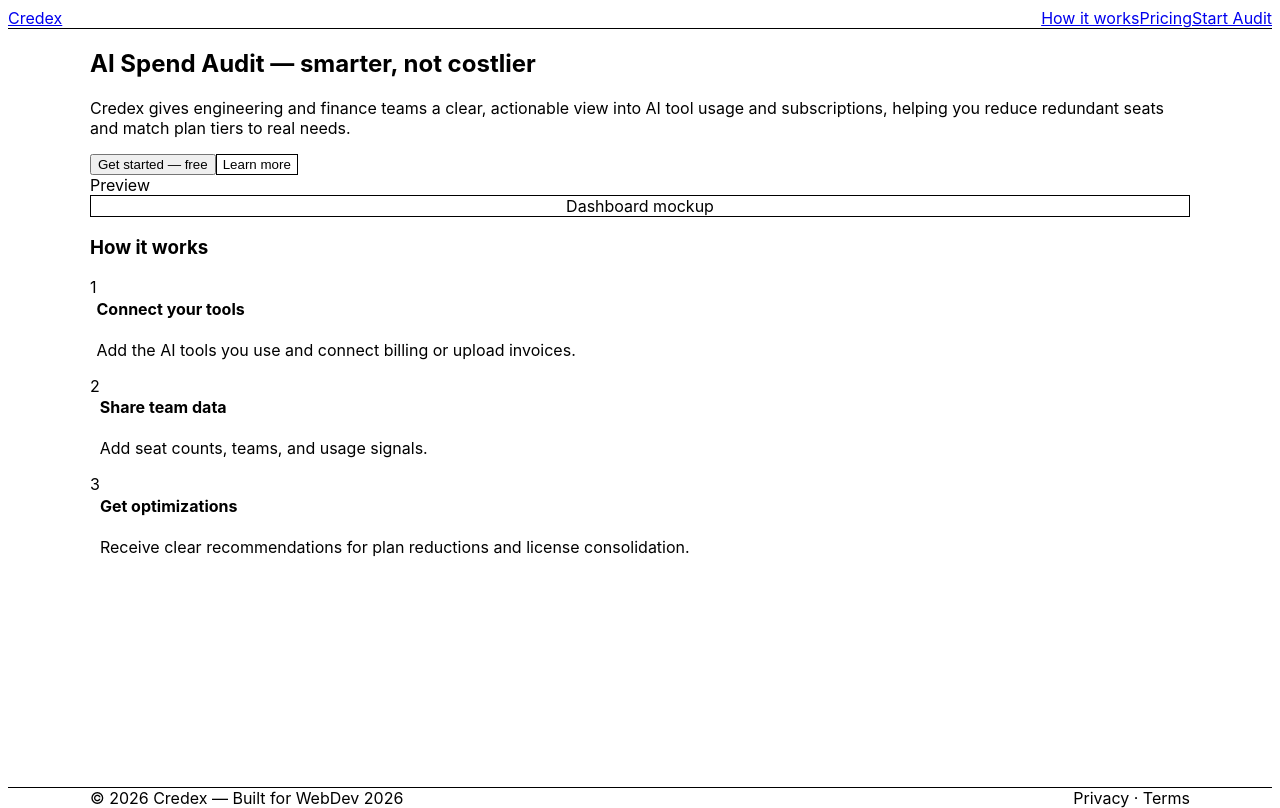
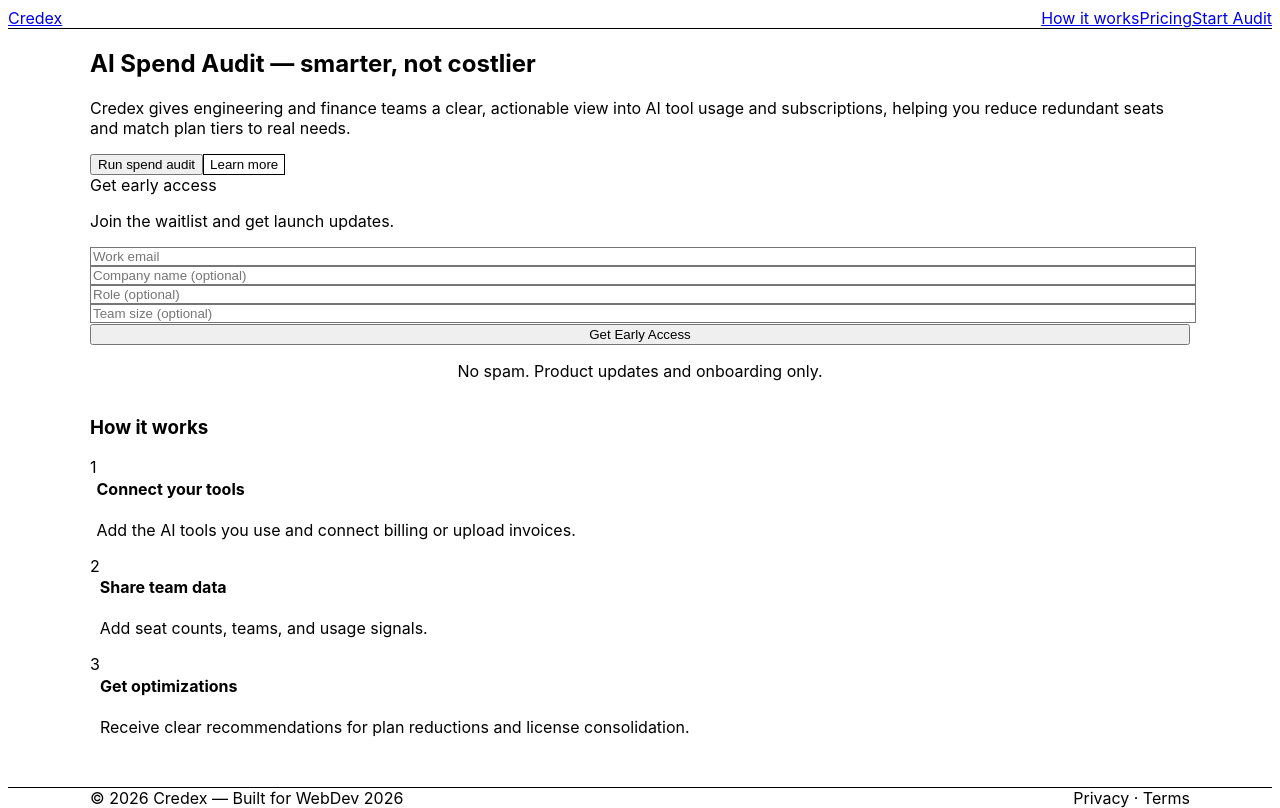
Before and after one commit to mahendra-harijan/stackaudit, a Next.js app: page / in a window 1280 px wide. Built offline with nearby package versions, Linux system fonts and the light colour scheme.

Commit message:
feat: add landing page lead capture form with loading and error states

```diff
--- a/components/Hero.tsx
+++ b/components/Hero.tsx
@@ -1,5 +1,6 @@
 import React from 'react'
 import {Button} from './ui/Button'
+import LeadCaptureForm from './form/LeadCaptureForm'
 
 export const Hero = () => {
   return (
@@ -9,13 +10,16 @@
           <h1 className="text-4xl sm:text-5xl font-extrabold leading-tight">AI Spend Audit — smarter, not costlier</h1>
           <p className="mt-4 text-slate-600 max-w-xl">Credex gives engineering and finance teams a clear, actionable view into AI tool usage and subscriptions, helping you reduce redundant seats and match plan tiers to real needs.</p>
           <div className="mt-6 flex gap-3">
-            <Button variant="primary">Get started — free</Button>
+            <Button variant="primary">Run spend audit</Button>
             <Button variant="ghost">Learn more</Button>
           </div>
         </div>
         <div className="bg-slate-50 p-6 rounded-lg shadow-sm">
-          <div className="text-sm text-slate-700">Preview</div>
-          <div className="mt-4 h-48 bg-white border rounded p-4 flex items-center justify-center text-slate-400">Dashboard mockup</div>
+          <div className="text-sm font-semibold text-slate-700">Get early access</div>
+          <p className="mt-1 text-sm text-slate-500">Join the waitlist and get launch updates.</p>
+          <div className="mt-4">
+            <LeadCaptureForm />
+          </div>
         </div>
       </div>
     </section>
--- /dev/null
+++ b/components/form/LeadCaptureForm.tsx
@@ -0,0 +1,145 @@
+'use client';
+
+import React, { useState } from 'react';
+
+import { Alert } from '@/components/ui/Alert';
+import { Button } from '@/components/ui/Button';
+import { Input } from '@/components/ui/Input';
+
+type LeadFormState = {
+  email: string;
+  companyName: string;
+  role: string;
+  teamSize: string;
+  website: string;
+};
+
+const INITIAL_STATE: LeadFormState = {
+  email: '',
+  companyName: '',
+  role: '',
+  teamSize: '',
+  website: '',
+};
+
+export default function LeadCaptureForm() {
+  const [form, setForm] = useState<LeadFormState>(INITIAL_STATE);
+  const [isSubmitting, setIsSubmitting] = useState(false);
+  const [successMessage, setSuccessMessage] = useState('');
+  const [errorMessage, setErrorMessage] = useState('');
+
+  const onChange = (field: keyof LeadFormState, value: string) => {
+    setForm((prev) => ({ ...prev, [field]: value }));
+  };
+
+  const onSubmit = async (event: React.FormEvent<HTMLFormElement>) => {
+    event.preventDefault();
+    setErrorMessage('');
+    setSuccessMessage('');
+    setIsSubmitting(true);
+
+    try {
+      const response = await fetch('/api/leads', {
+        method: 'POST',
+        headers: {
+          'Content-Type': 'application/json',
+        },
+        body: JSON.stringify({
+          email: form.email,
+          companyName: form.companyName,
+          role: form.role,
+          teamSize: form.teamSize,
+          website: form.website,
+        }),
+      });
+
+      const result = await response.json();
+
+      if (!response.ok) {
+        setErrorMessage(result.error || 'Submission failed. Please try again.');
+        return;
+      }
+
+      setSuccessMessage('Thanks. Check your inbox for confirmation.');
+      setForm(INITIAL_STATE);
+    } catch {
+      setErrorMessage('Network error. Please try again in a moment.');
+    } finally {
+      setIsSubmitting(false);
+    }
+  };
+
+  return (
+    <form className="space-y-3" onSubmit={onSubmit} noValidate>
+      {errorMessage && (
+        <Alert variant="error" closable={false}>
+          {errorMessage}
+        </Alert>
+      )}
+
+      {successMessage && (
+        <Alert variant="success" closable={false}>
+          {successMessage}
+        </Alert>
+      )}
+
+      <Input
+        type="email"
+        placeholder="Work email"
+        value={form.email}
+        onChange={(event) => onChange('email', event.target.value)}
+        required
+        autoComplete="email"
+        aria-label="Work email"
+      />
+
+      <div className="grid grid-cols-1 sm:grid-cols-2 gap-3">
+        <Input
+          type="text"
+          placeholder="Company name (optional)"
+          value={form.companyName}
+          onChange={(event) => onChange('companyName', event.target.value)}
+          autoComplete="organization"
+          aria-label="Company name"
+        />
+        <Input
+          type="text"
+          placeholder="Role (optional)"
+          value={form.role}
+          onChange={(event) => onChange('role', event.target.value)}
+          autoComplete="organization-title"
+          aria-label="Role"
+        />
+      </div>
+
+      <Input
+        type="number"
+        min={1}
+        placeholder="Team size (optional)"
+        value={form.teamSize}
+        onChange={(event) => onChange('teamSize', event.target.value)}
+        aria-label="Team size"
+      />
+
+      {/* Honeypot input: hidden from users and screen readers */}
+      <input
+        type="text"
+        tabIndex={-1}
+        autoComplete="off"
+        value={form.website}
+        onChange={(event) => onChange('website', event.target.value)}
+        className="hidden"
+        aria-hidden="true"
+        name="website"
+      />
+
+      <Button type="submit" variant="primary" className="w-full" loading={isSubmitting}>
+        Get Early Access
+      </Button>
+
+      <p className="text-xs text-slate-500 text-center">
+        No spam. Product updates and onboarding only.
+      </p>
+    </form>
+  );
+}
```
